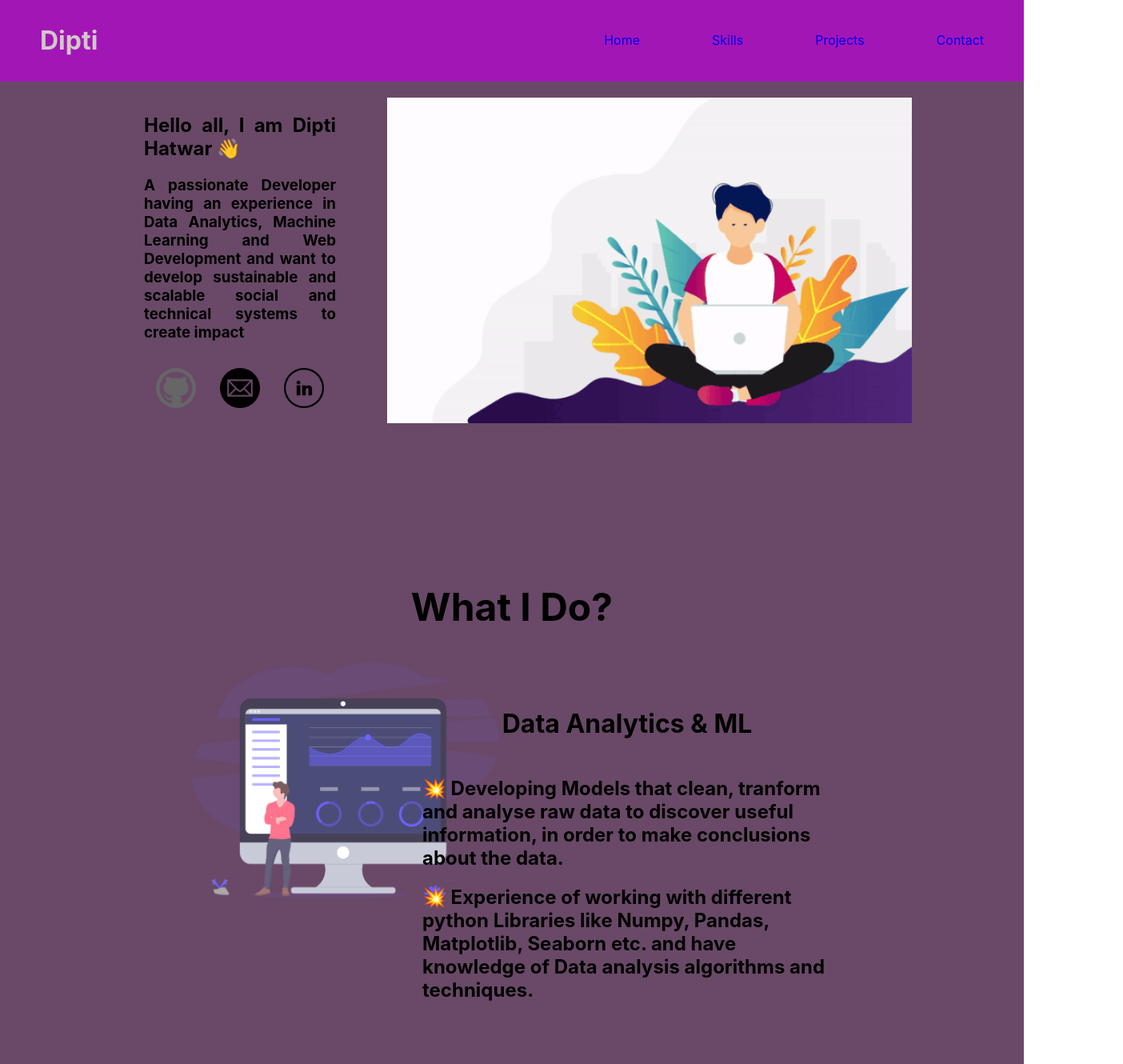
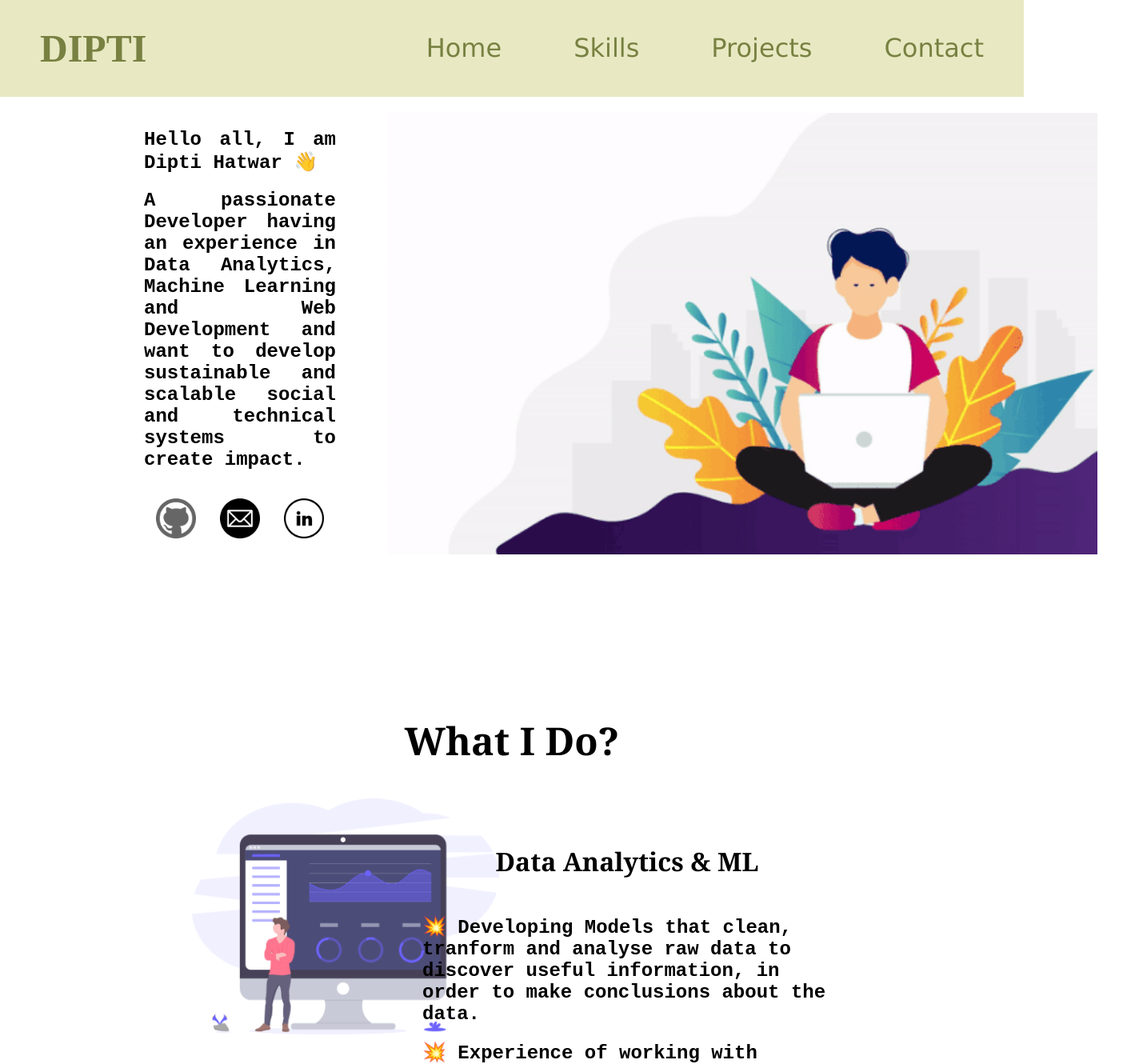
Before and after one commit to Dipti0704/portfolio, a React (Create React App) app: page / in a window 1280 px wide. Shown: the top 1330 px of the page at 80% size, 1404 px wide, since content can reach past the window. Built offline with nearby package versions, Linux system fonts and the light colour scheme.

Commit message:
improved styling

```diff
--- a/src/components/ContactPage4.css
+++ b/src/components/ContactPage4.css
@@ -40,7 +40,7 @@
     text-decoration: none;
     height: 1vh;
     width: 50vw;
-    background-color: rgb(93, 93, 150);
+    background-color: rgb(113, 116, 74);
     color: black;
     text-align: center ;
     list-style: none;
@@ -48,13 +48,13 @@
 }
 .button li:hover{
     cursor: pointer;
-    background-color: rgb(155, 65, 150);
+    background-color: rgb(80, 82, 63);
 }
 .box3 li{
     color: black;
     list-style: none;
     text-align: center;
-    background-color: rgb(155, 65, 150);
+    background-color: rgb(113, 116, 74);
     height: 4vh;
     width: 50vw;
     padding-left: 4rem;
@@ -63,7 +63,7 @@
 }
 .box3 li:hover{
     cursor: pointer;
-    background-color: rgb(93, 93, 150);
+    background-color: rgb(80, 82, 63);
 }
 .container2{
    display: flex;
--- a/src/components/ContactPage4.js
+++ b/src/components/ContactPage4.js
@@ -22,7 +22,7 @@ function Contact() {
           </div>
 
           <div class="social-container">
-            <a href="#a">
+            <a href="https://github.com/Dipti0704">
               <img
                 style={{ width: 50, height: 50 }}
                 src={github}
@@ -30,7 +30,7 @@ function Contact() {
                 className="images"
               />
             </a>
-            <a href="#b">
+            <a href="https://mail.google.com/mail/u/0/?tab=rm&ogbl#inbox">
               <img
                 style={{ width: 50, height: 50 }}
                 src={gmail}
@@ -38,7 +38,7 @@ function Contact() {
                 className="images"
               />
             </a>
-            <a href="#c">
+            <a href="https://www.linkedin.com/in/dipti-hatwar-024027289/">
               <img
                 style={{ width: 50, height: 50 }}
                 src={linkdin}
--- a/src/components/Header.css
+++ b/src/components/Header.css
@@ -2,9 +2,9 @@
     display: flex;
     justify-content: space-between;
     align-items: center;
-    padding: 10px 50px;
-    background-color: #a316b6; /* Dark background color */
-    color: #d1c7c7;
+    padding: 1px 50px;
+    background-color: #e8e9c3; /* Dark background color */
+    color: #788141;
     /*min-height: 10vh;*/
     /* width: 100vw;
     height: 100vh; */
@@ -13,6 +13,8 @@
     list-style: none;
     display: flex;
     gap: 5rem;
+    font-family: 'Lucida Sans', 'Lucida Sans Regular', 'Lucida Grande', 'Lucida Sans Unicode', Geneva, Verdana, sans-serif;
+    font-size: 2em;
 
 
 }
@@ -26,7 +28,7 @@
     display:block;
     height: 2px;
     width:0;
-    background: white;
+    background: rgb(191, 211, 75);
     transition: width 0.3s ease;
 
 }
@@ -34,12 +36,18 @@
     display: flex;
     align-items: center;
     margin-left: 10px;
+    color: #788141;
 
 }
 .nav-links a{
     text-decoration: none;
+    color: #788141;
 }
 
 .nav-links a:hover::after{
     width:100%;
 }
+.logo h1{
+    font-family: 'Calibri, sans-serif';
+    font-size: 3em;
+}
--- a/src/components/Header.js
+++ b/src/components/Header.js
@@ -6,7 +6,7 @@ function Header(){
     return (
         <header className="header">
         <div className="logo">
-          <h1>Dipti</h1>
+          <h1>DIPTI</h1>
         </div>
         <nav>
           <ul className="nav-links">
--- a/src/components/Intro.css
+++ b/src/components/Intro.css
@@ -1,13 +1,14 @@
 .firstPart {
-    background-color: rgb(105, 73, 103);
+    /* background-color: rgb(117, 110, 87); */
     text-align: left ;
     padding: 20px;
     display: flex;
+    font-family: 'Courier New', Courier, monospace;
 
 
 }
 .intro{
-    background-color: rgb(105, 73, 103);
+    /* background-color: rgb(117, 110, 87); */
 
 }
 .social-container{
@@ -22,7 +23,7 @@
 }
 .images:hover{
     cursor: pointer;
-    background-color: rgb(155, 65, 150);
+    background-color: rgb(117, 110, 87);
     border-radius: 10 px ;
 }
 .IntroImage{
@@ -33,6 +34,7 @@
     padding-left: 10em;
     padding-right: 10em;
     padding-bottom: 10em;
+    font-family: 'Courier New', Courier, monospace;
 
 }
 .intro_container{
@@ -41,21 +43,25 @@
     text-align: justify;
     padding-right: 4em
     ;
+    font-family: 'Courier New', Courier, monospace;
 
 }
 
 .whatIdo h1{
     font-size: 3em;
     text-align: center;
+    font-family:Cambria, Cochin, Georgia, Times, 'Times New Roman', serif;
 }
 .skill h1{
     font-size: 2em;
+    font-family:Cambria, Cochin, Georgia, Times, 'Times New Roman', serif;
 }
 
 .one{
     display: flex;
     flex-direction: row;
     justify-content: space-around;
+    font-family: 'Courier New', Courier, monospace;
 }
 
 .skill_and_description{
@@ -64,6 +70,7 @@
     max-width: 40vw;
     justify-content: center;
     align-items: center;
+    font-family: 'Courier New', Courier, monos
 }
 
 
@@ -72,13 +79,14 @@
 .image{
     max-width: 10vw;
     height: auto;
+    font-family: 'Courier New', Courier, monospace;
 }
 .image img{
     width: 30vw;
     height: auto;
 }
 .description{
-
+   font-family: 'Courier New', Courier, monospace;
 }
 .skillImage{
     display: flex;
--- a/src/components/Intro.js
+++ b/src/components/Intro.js
@@ -17,14 +17,14 @@ function Intro() {
           <h1>
             Hello all, I am Dipti Hatwar <span class="wave">👋</span>
           </h1>
-          <h3>
+          <h2>
             {" "}
             A passionate Developer having an experience in Data Analytics,
             Machine Learning and Web Development and want to develop sustainable
-            and scalable social and technical systems to create impact
-          </h3>
+            and scalable social and technical systems to create impact.
+          </h2>
           <div class="social-container">
-            <a href="#a">
+            <a href="https://github.com/Dipti0704">
               <img
                 style={{ width: 50, height: 50 }}
                 src={github}
@@ -32,7 +32,7 @@ function Intro() {
                 className="images"
               />
             </a>
-            <a href="#b">
+            <a href="https://mail.google.com/mail/u/0/?tab=rm&ogbl#inbox">
               <img
                 style={{ width: 50, height: 50 }}
                 src={gmail}
@@ -40,7 +40,7 @@ function Intro() {
                 className="images"
               />
             </a>
-            <a href="#c">
+            <a href="https://www.linkedin.com/in/dipti-hatwar-024027289/">
               <img
                 style={{ width: 50, height: 50 }}
                 src={linkdin}
@@ -80,10 +80,9 @@ function Intro() {
 
             <h2>
               💥 Experience of working with different python Libraries like
-                Numpy, Pandas, Matplotlib, Seaborn etc. and have knowledge of
-                Data analysis algorithms and techniques.
+              Numpy, Pandas, Matplotlib, Seaborn etc. and have knowledge of Data
+              analysis algorithms and techniques.
             </h2>
-
           </div>
         </div>
       </div>
--- a/src/components/Intro2.css
+++ b/src/components/Intro2.css
@@ -36,16 +36,25 @@
     text-align: center;
 
     padding-bottom: 10em;
+    font-family: 'Courier New', Courier, monospace;
 }
 .webdev{
     padding-left: 10em;
     padding-right: 10em;
+    font-family: 'Courier New', Courier, monospace;
+}
+.webdev h1{
+    font-size: 2em;
+    text-align: center;
+    font-family: Cambria, Cochin, Georgia, Times, 'Times New Roman', serif;
+
 }
 .intro2{
-    background-color:  rgb(105, 73, 103) ;
+    /* background-color: rgb(117, 110, 87); */
 }
 .text{
     text-align: justify;
+    font-family: 'Courier New', Courier, monospace;
 }
 
 .dimg{
@@ -66,10 +75,12 @@
 .dsaText h1{
     font-size: 2em;
     text-align: center;
+    font-family: Cambria, Cochin, Georgia, Times, 'Times New Roman', serif;
 }
 
 .dsaText{
     text-align: justify;
     padding-left: 10em;
     padding-right: 10em;
+    font-family: 'Courier New', Courier, monospace;
 }
--- a/src/components/Skills.css
+++ b/src/components/Skills.css
@@ -3,6 +3,8 @@
     flex-direction: row;
     justify-content: space-around;
     padding-top: 6%;
+    /* background-color: rgb(117, 110, 87); */
+
 
 }
 .skillImage img{
--- a/src/components/projectPage4.css
+++ b/src/components/projectPage4.css
@@ -1,16 +1,20 @@
 .box1 img{
-    width:  40vw;
+    width:  50vw;
     height: auto;
+
+
 
 }
 .box1{
     padding-top: 6rem;
+
 }
 .container1{
     display: flex;
     justify-content: space-between;
     align-items: top;
 
+    /* background-color: rgb(117, 110, 87); */
 
     color: #d1c7c7;
     /*min-height: 10vh;*/
@@ -22,11 +26,16 @@
     text-align: center;
     justify-content: center;
     align-items: center;
-    color: #777272;
+    color: #e9ebdf;
     padding-left: 4rem;
     padding-right: 4rem;
 
 }
 .box2 h1{
-    color: black;
+    color: rgb(97, 104, 72);
+    font-size: 3em;
+    font-family: Cambria, Cochin, Georgia, Times, 'Times New Roman', serif;
 }
+.box2 h3{
+    font-family: 'Courier New', Courier, monospace;
+}
```
Lines whose indentation alone changed are shown as unchanged.
